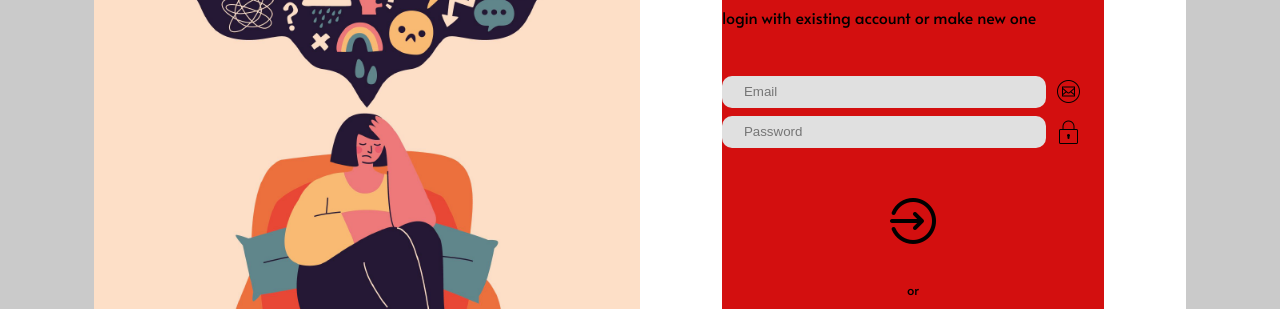
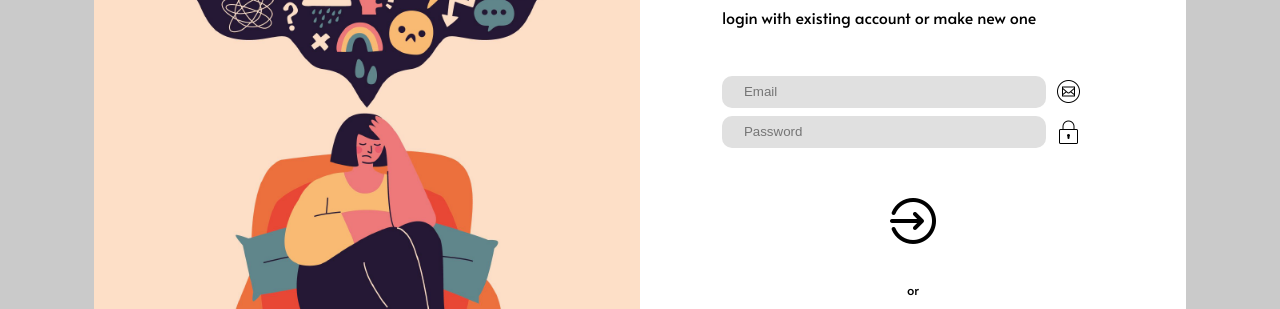
Before and after one commit to KevinAnantha/login, a plain HTML site: page index.html in a window 1280 px wide. Shown: the part 220-529 px from the top of the page. Drawn offline with Linux system fonts and the light colour scheme.

Commit message:
Update style1.css

```diff
--- a/style1.css
+++ b/style1.css
@@ -42,7 +42,7 @@ body{
 }
 
 #login{
-    background-color: rgb(211, 15, 15);
+    background-color: #ffffff;
     height: 85%;
     width: 70%;
 }
```
